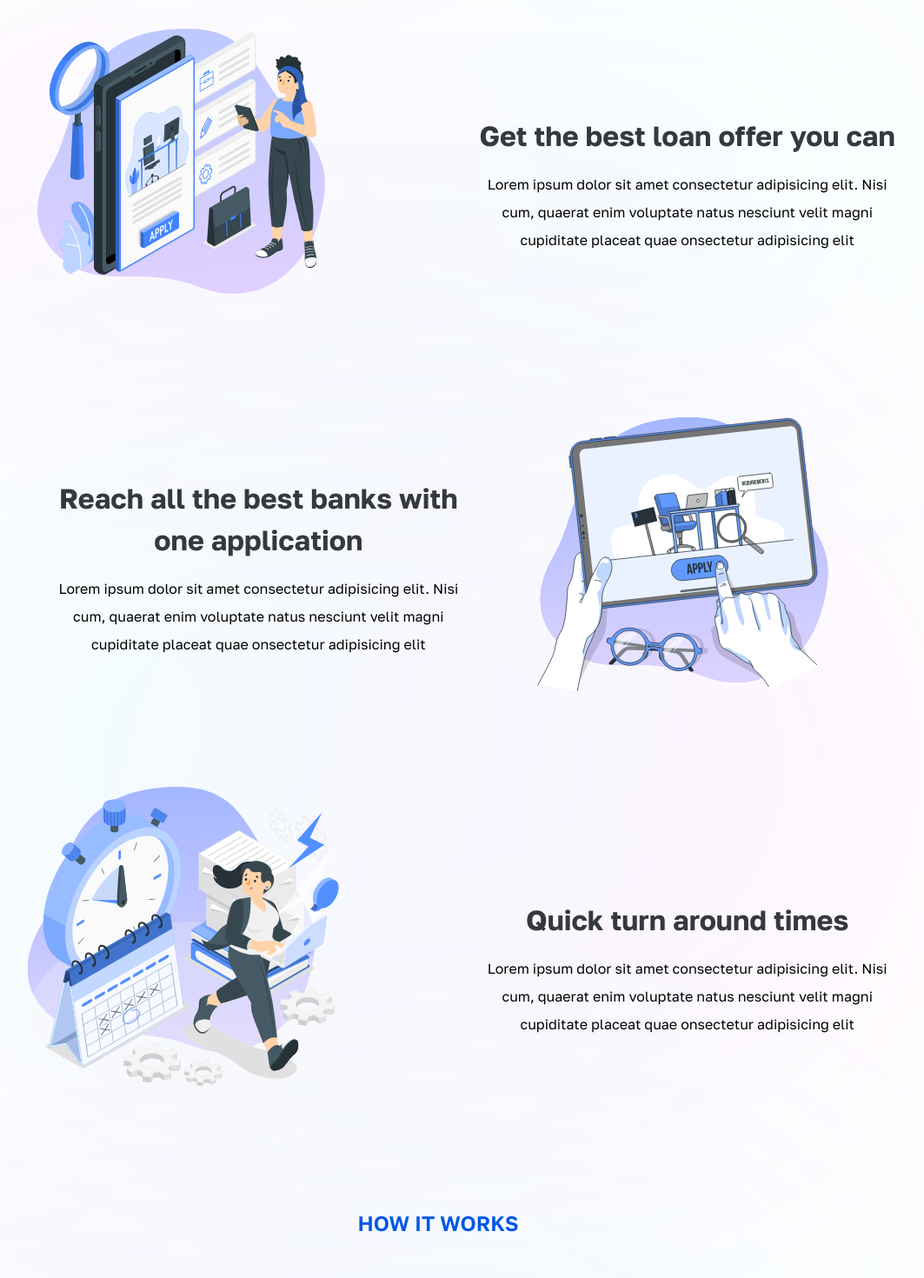
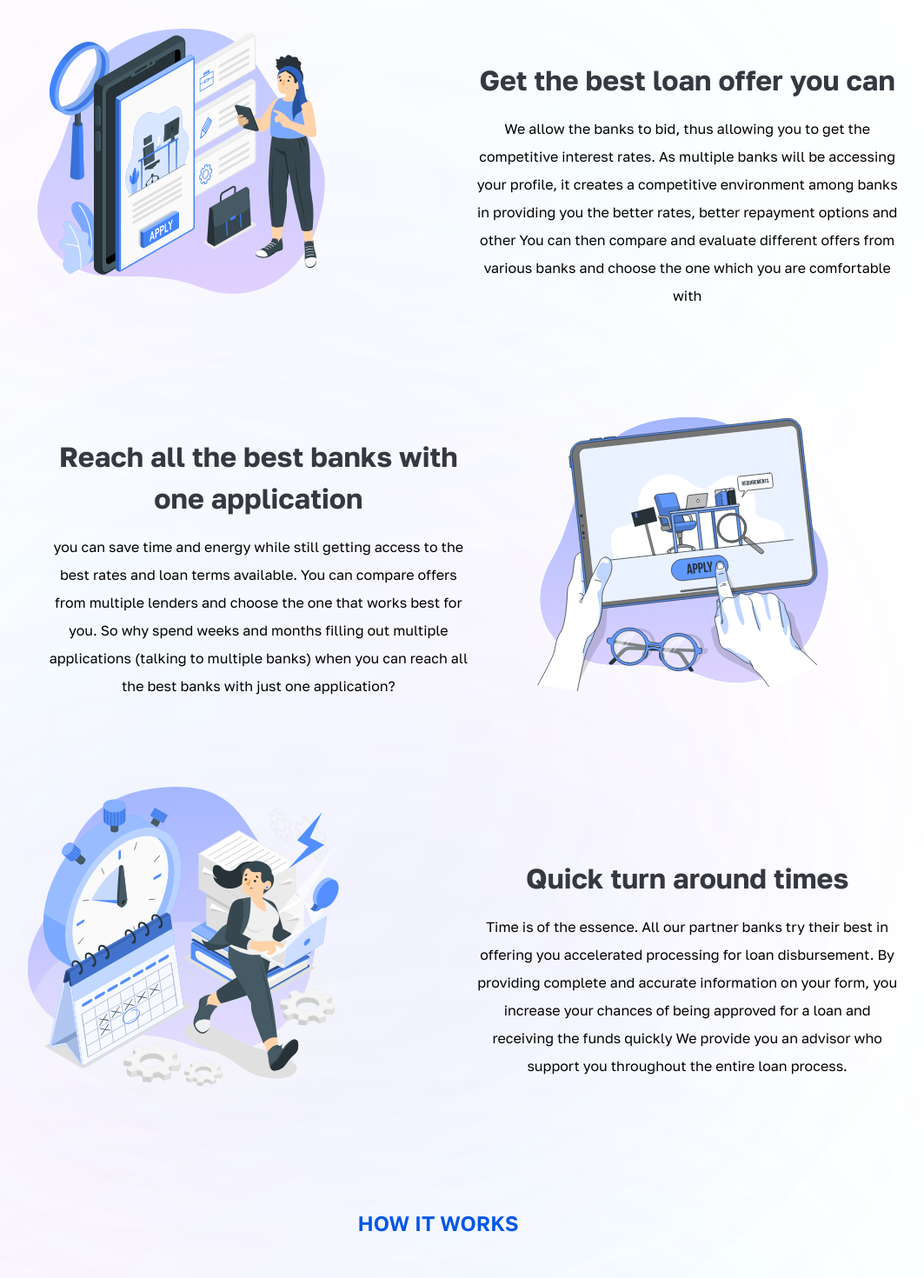
Before and after one commit to ArivananthamFundMyGrad/fundmygrad_v1.0, a Next.js app: page / in a window 1280 px wide. Shown: the part 1000-2470 px from the top of the page at 87% size, without its empty margins (136-1199 px from the left). Built offline with nearby package versions, Linux system fonts and the light colour scheme.

Commit message:
cosmetic changes v2

```diff
--- a/src/components/About.tsx
+++ b/src/components/About.tsx
@@ -5,7 +5,7 @@ function About() {
   return (
     <div className="w-full flex flex justify-center relative">
       <div className="aboutblob"></div>
-      <div className="desktop:w-10/12 tablet:w-11/12 mobile:w-11/12	flex flex-col items-center">
+      <div className="desktop:w-10/12 desktop:max-w-custom1300 tablet:w-11/12 mobile:w-11/12	flex flex-col items-center">
         <h1 className="mt-12 text-primary-color text-2xl font-semibold font-gola">
           HOW IT WORKS
         </h1>
--- a/src/components/Features.tsx
+++ b/src/components/Features.tsx
@@ -3,7 +3,7 @@ import React from "react";
 function Features() {
   return (
     <div className="w-full flex flex justify-center">
-      <div className="w-10/12 flex flex-col items-center">
+      <div className="w-10/12 desktop:max-w-custom1300 flex flex-col items-center">
         <h1 className="mt-12 text-primary-color text-2xl font-semibold font-gola">
           WHY GO WITH US
         </h1>
@@ -19,9 +19,13 @@ function Features() {
                   Get the best loan offer you can
                 </h4>
                 <p className="font-gola text-base tabanddesk:leading-8	mobile:leading-7">
-                  Lorem ipsum dolor sit amet consectetur adipisicing elit. Nisi
-                  cum, quaerat enim voluptate natus nesciunt velit magni
-                  cupiditate placeat quae onsectetur adipisicing elit
+                  We allow the banks to bid, thus allowing you to get the
+                  competitive interest rates. As multiple banks will be
+                  accessing your profile, it creates a competitive environment
+                  among banks in providing you the better rates, better
+                  repayment options and other You can then compare and evaluate
+                  different offers from various banks and choose the one which
+                  you are comfortable with
                 </p>
               </div>
             </div>
@@ -37,9 +41,12 @@ function Features() {
                     Reach all the best banks with one application
                   </h4>
                   <p className="font-gola text-base tabanddesk:leading-8	mobile:leading-7">
-                  Lorem ipsum dolor sit amet consectetur adipisicing elit. Nisi
-                  cum, quaerat enim voluptate natus nesciunt velit magni
-                  cupiditate placeat quae onsectetur adipisicing elit
+                    you can save time and energy while still getting access to
+                    the best rates and loan terms available. You can compare
+                    offers from multiple lenders and choose the one that works
+                    best for you. So why spend weeks and months filling out
+                    multiple applications (talking to multiple banks) when you
+                    can reach all the best banks with just one application?
                   </p>
                 </div>
                 <div className="mb-12 flex justify-center md:w-1/2">
@@ -49,7 +56,8 @@ function Features() {
             </div>
           </section>
           <section>
-          <div className="container py-5">
+            <div className="container relative py-5">
+            <div className="feature1blob"></div>
               <div className="flex flex-col items-center justify-between md:flex-row">
                 <div className="mb-12 flex justify-center md:w-1/2">
                   <img src="./feature3.svg" alt="" />
@@ -59,9 +67,12 @@ function Features() {
                     Quick turn around times
                   </h4>
                   <p className="font-gola text-base leading-8	">
-                  Lorem ipsum dolor sit amet consectetur adipisicing elit. Nisi
-                  cum, quaerat enim voluptate natus nesciunt velit magni
-                  cupiditate placeat quae onsectetur adipisicing elit
+                    Time is of the essence. All our partner banks try their best
+                    in offering you accelerated processing for loan
+                    disbursement. By providing complete and accurate information
+                    on your form, you increase your chances of being approved
+                    for a loan and receiving the funds quickly We provide you an
+                    advisor who support you throughout the entire loan process.
                   </p>
                 </div>
               </div>
--- a/src/components/Footer.tsx
+++ b/src/components/Footer.tsx
@@ -3,7 +3,7 @@ import React from "react";
 function Footer() {
   return (
     <div className="w-full flex flex justify-center">
-      <div className="tabanddesk:w-10/12 mobile:w-11/12 flex mobile:flex-col tabanddesk:justify-between tabanddesk:py-12 mobile:pt-12 mobile:pb-6">
+      <div className="tabanddesk:w-10/12 desktop:max-w-custom1300 mobile:w-11/12 flex mobile:flex-col tabanddesk:justify-between tabanddesk:py-12 mobile:pt-12 mobile:pb-6">
         <img
           className="mobile:w-2/5 tabanddesk:h-8"
           src="./footerlogo.svg"
--- a/src/components/Header.tsx
+++ b/src/components/Header.tsx
@@ -5,7 +5,7 @@ function Header() {
   const router = useRouter()
   return (
     <div className="bg-light-color w-full flex flex-col items-center">
-      <div className="w-11/12 flex justify-between mt-5">
+      <div className="w-11/12 desktop:max-w-custom1300 flex justify-between mt-5">
         <img width={180} src="./logo.svg" alt="fundmygrad logo" />
         <div className="mobile:hidden flex">
           <button
@@ -87,7 +87,7 @@ function Header() {
           </ul>
         </div> */}
       </div>
-      <div className="tabanddesk:w-11/12 mobile:w-width95 flex justify-between mt-5">
+      <div className="tabanddesk:w-11/12 desktop:max-w-custom1300 mobile:w-width95 flex justify-between mt-5">
         <div className=" mobile:my-10 tabanddesk:w-1/2 mobile:w-full flex mobile:flex-col items-center">
           <div className="tabanddesk:hidden w-full flex justify-center mb-16">
             <img width={"80%"} src="./header.svg" alt="Header Image" />
--- a/src/components/Partners.tsx
+++ b/src/components/Partners.tsx
@@ -3,7 +3,7 @@ import React from "react";
 function Partners() {
   return (
     <div className="w-full flex flex justify-center">
-      <div className="tabanddesk:w-10/12	mobile:w-11/12 flex flex-col items-center tabanddesk:pb-12">
+      <div className="tabanddesk:w-10/12 desktop:max-w-custom1300	mobile:w-11/12 flex flex-col items-center tabanddesk:pb-12">
         <h1 className="mt-12 text-primary-color text-2xl font-semibold font-gola">
           PARTNERS
         </h1>
--- a/src/components/Stats.tsx
+++ b/src/components/Stats.tsx
@@ -3,7 +3,7 @@ import React from "react";
 function Stats() {
   return (
     <div className="w-full flex flex justify-center">
-      <div className="desktop:w-3/4 tablet:width95	flex flex-col items-center">
+      <div className="desktop:w-3/4 desktop:max-w-custom1300 tablet:width95	flex flex-col items-center">
         <h1 className="mt-12 text-2xl text-primary-color font-semibold font-gola">
           STATS SO FAR
         </h1>
--- a/src/pages/index.tsx
+++ b/src/pages/index.tsx
@@ -12,12 +12,14 @@ export default function Home() {
       <Head>
         <title>fundmygrad</title>
       </Head>
+      <div className="w-screen">
         <Header />
         <Stats />
         <Features />
         <About />
         <Partners />
         <Footer />
+      </div>
     </>
   );
 }
--- a/src/styles/globals.css
+++ b/src/styles/globals.css
@@ -5,15 +5,15 @@
 @tailwind utilities;
 
 .feature1blob{
-  @apply w-screen h-full bg-[linear-gradient(255.15deg,_#51E0FF_18.61%,_#00D0FF_18.62%,_#FF0DE7_93.07%)] absolute top-0 -left-40 -z-10 blur-blur150 opacity-5 overflow-hidden rounded-full;
+  @apply w-full h-full bg-[linear-gradient(255.15deg,_#51E0FF_18.61%,_#00D0FF_18.62%,_#FF0DE7_93.07%)] absolute top-0 desktop:-left-40 -z-10 blur-blur150 opacity-5 overflow-hidden rounded-full;
 }
 
 .feature2blob{
-  @apply w-screen h-full bg-[linear-gradient(255.15deg,_#51E0FF_18.61%,_#00D0FF_18.62%,_#FF0DE7_93.07%)] scale-x-[-1] absolute top-0 -left-40 -z-10 blur-blur150 opacity-5 overflow-hidden rounded-full;
+  @apply w-full h-full bg-[linear-gradient(255.15deg,_#51E0FF_18.61%,_#00D0FF_18.62%,_#FF0DE7_93.07%)] scale-x-[-1] absolute top-0 desktop:-left-40 -z-10 blur-blur150 opacity-5 overflow-hidden rounded-full;
 }
 
 .aboutblob{
-  @apply w-screen h-full bg-[linear-gradient(255.15deg,_#51E0FF_18.61%,_#00D0FF_18.62%,_#FF0DE7_93.07%)] absolute top-0 -left-40 -z-10 blur-blur150 opacity-5 overflow-hidden rounded-full;
+  @apply w-full h-full bg-[linear-gradient(255.15deg,_#51E0FF_18.61%,_#00D0FF_18.62%,_#FF0DE7_93.07%)] absolute top-0 desktop:-left-40 -z-10 blur-blur150 opacity-5 overflow-hidden rounded-full;
 }
 
 .otp-group {
--- a/tailwind.config.js
+++ b/tailwind.config.js
@@ -51,10 +51,13 @@ module.exports = {
       },
       maxWidth:{
         custom600:"600px",
-        custom120:"120px"
+        custom120:"120px",
+        custom460:"500px",
+        custom1300:"1300px"
       },
       minWidth:{
-        custom600:"600px"
+        custom600:"600px",
+        custom350:"350px"
       },
       blur: {
         blur150: '150px',
```
Also changed, not shown: src/pages/student-auth.tsx (+12 -3 lines), src/pages/student-onboarding.tsx (+61 -14 lines), public/DDDD.svg (added), public/OnboardingPattern.svg (added). Lines whose indentation alone changed are shown as unchanged.
